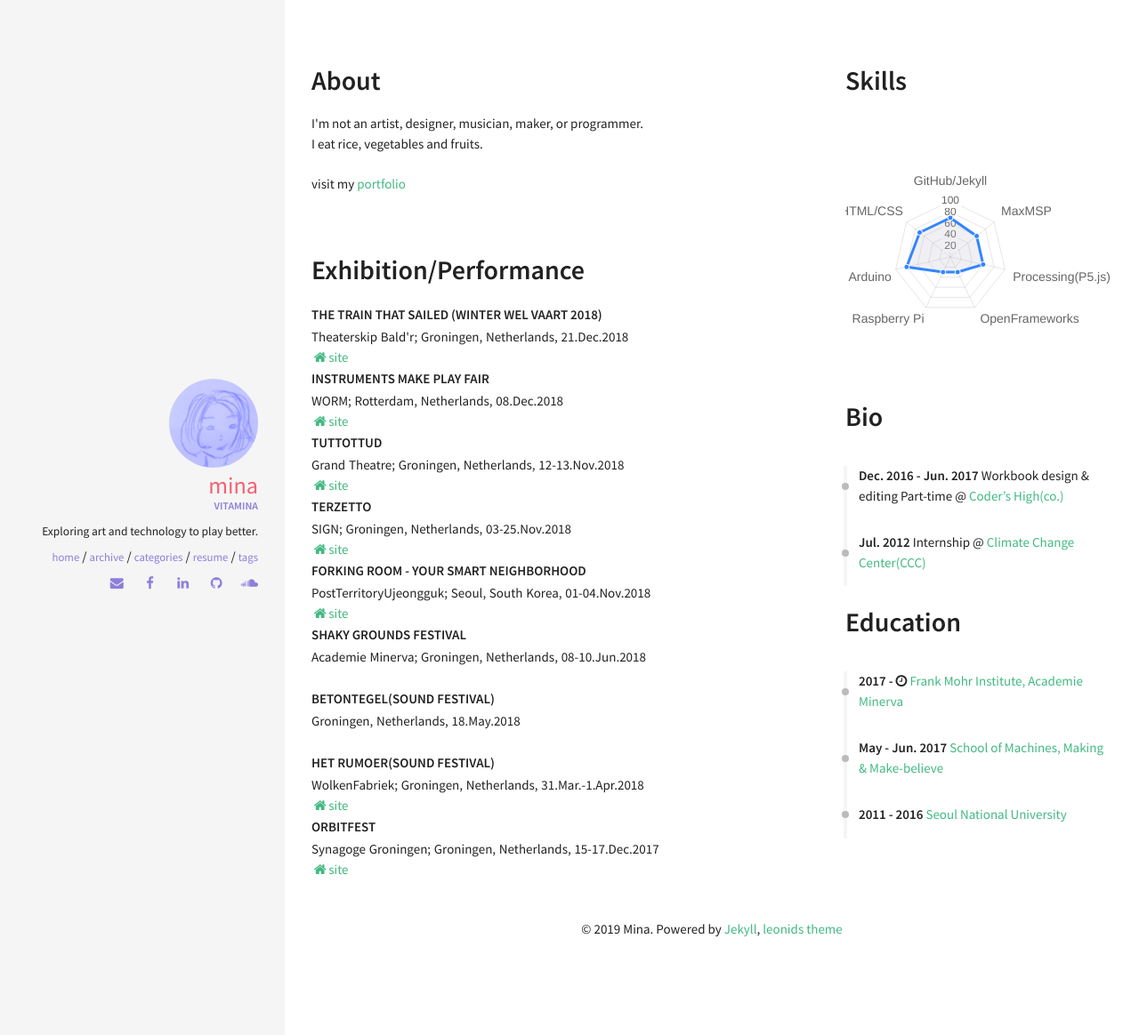
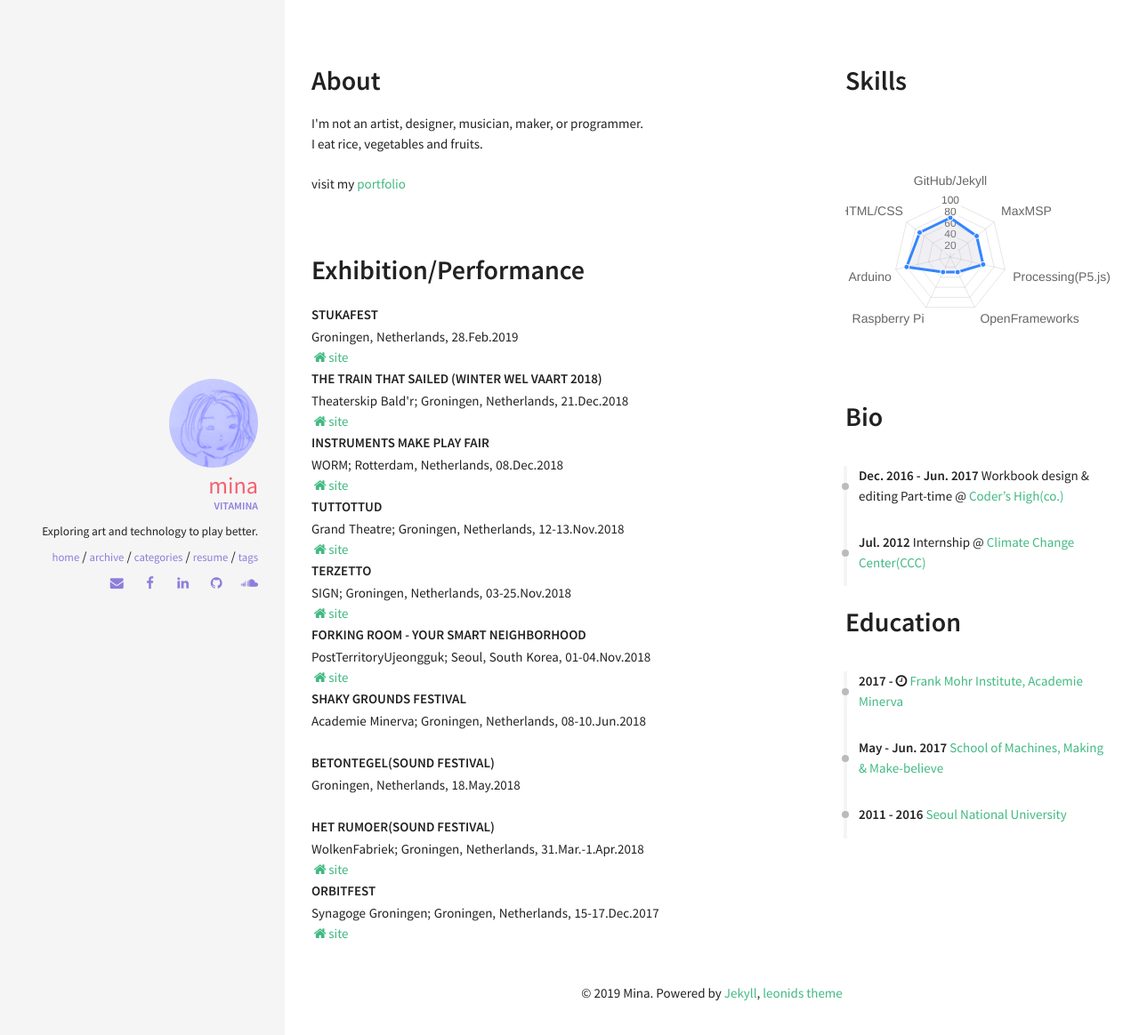
Before and after one commit to lucid2713/blog, a Jekyll site: the page built from resume.html, in a window 1280 px wide. Shown: the top 1164 px of the page at 89% size. Built offline with Jekyll 4.4.1, drawn with Linux system fonts in a browser that asks for light colours; nearby versions of some CDN libraries.

Commit message:
Update projects.yml

```diff
--- a/_data/index/projects.yml
+++ b/_data/index/projects.yml
@@ -1,3 +1,7 @@
+- name: Stukafest
+  descr: "Groningen, Netherlands, 28.Feb.2019"
+  website: https://www.stukafest.nl/en/groningen/
+
 - name: The Train that Sailed (Winter Wel Vaart 2018)
   descr: "Theaterskip Bald'r; Groningen, Netherlands, 21.Dec.2018"
   website: https://www.winterwelvaart.nl/
```
